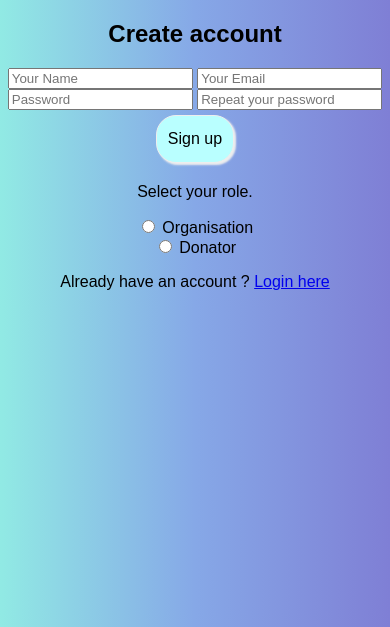
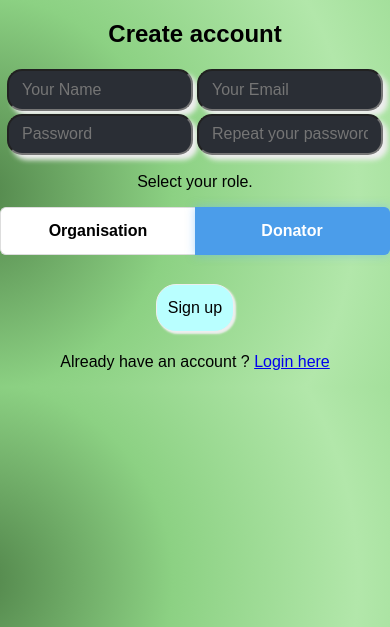
Before and after one commit to Shaikidris7786/Charity-Application-Blockchain, a Flask app: page / in a window 390 px wide. Shown: the top 627 px of the page. Run offline with Flask 2, Linux system fonts and the light colour scheme; parts of the project's set-up code (start-up, migrations or seed data) failed here and were passed over.

Commit message:
Beautify the Sign up and login page

```diff
--- a/static/css/main.css
+++ b/static/css/main.css
@@ -1,9 +1,7 @@
 :root {
   background: #7F7FD5;
   /* fallback for old browsers */
-  background: -webkit-gradient(linear, left top, right top, from(#91EAE4), color-stop(#86A8E7), to(#7F7FD5));
-  background: linear-gradient(to right, #91EAE4, #86A8E7, #7F7FD5);
-  /* W3C, IE 10+/ Edge, Firefox 16+, Chrome 26+, Opera 12+, Safari 7+ */
+  background-image: radial-gradient(circle 759px at -6.7% 50%, #508349 0%, #8cd183 26.2%, #b2e7aa 50.6%, #90d587 74.1%, #4b7645 100.3%);
   font-size: 1rem;
 }
 
@@ -52,4 +50,114 @@ table, th, td {
           box-shadow: 5px 5px 5px #eee;
   color: #fff;
 }
+
+/* MIXINS */
+.toggle {
+  margin: 0 0 1.5rem;
+  -webkit-box-sizing: border-box;
+          box-sizing: border-box;
+  font-size: 0;
+  display: -webkit-box;
+  display: -ms-flexbox;
+  display: flex;
+  -webkit-box-orient: horizontal;
+  -webkit-box-direction: normal;
+      -ms-flex-flow: row nowrap;
+          flex-flow: row nowrap;
+  -webkit-box-pack: center;
+      -ms-flex-pack: center;
+          justify-content: center;
+  -webkit-box-align: stretch;
+      -ms-flex-align: stretch;
+          align-items: stretch;
+}
+
+.toggle input {
+  width: 0;
+  height: 0;
+  position: absolute;
+  left: -9999px;
+}
+
+.toggle input + label {
+  margin: 0;
+  padding: .75rem 2rem;
+  -webkit-box-sizing: border-box;
+          box-sizing: border-box;
+  position: relative;
+  display: inline-block;
+  border: solid 1px #DDD;
+  background-color: #FFF;
+  font-size: 1rem;
+  line-height: 140%;
+  font-weight: 600;
+  text-align: center;
+  -webkit-box-shadow: 0 0 0 rgba(255, 255, 255, 0);
+          box-shadow: 0 0 0 rgba(255, 255, 255, 0);
+  -webkit-transition: border-color .15s ease-out,
+ color .25s ease-out,
+ background-color .15s ease-out,
+ -webkit-box-shadow .15s ease-out;
+  transition: border-color .15s ease-out,
+ color .25s ease-out,
+ background-color .15s ease-out,
+ -webkit-box-shadow .15s ease-out;
+  transition: border-color .15s ease-out,
+ color .25s ease-out,
+ background-color .15s ease-out,
+ box-shadow .15s ease-out;
+  transition: border-color .15s ease-out,
+ color .25s ease-out,
+ background-color .15s ease-out,
+ box-shadow .15s ease-out,
+ -webkit-box-shadow .15s ease-out;
+  /* ADD THESE PROPERTIES TO SWITCH FROM AUTO WIDTH TO FULL WIDTH */
+  /* ----- */
+}
+
+.toggle input + label:first-of-type {
+  border-radius: 6px 0 0 6px;
+  border-right: none;
+}
+
+.toggle input + label:last-of-type {
+  border-radius: 0 6px 6px 0;
+  border-left: none;
+}
+
+.toggle input:hover + label {
+  border-color: #213140;
+}
+
+.toggle input:checked + label {
+  background-color: #4B9DEA;
+  color: #FFF;
+  -webkit-box-shadow: 0 0 10px rgba(102, 179, 251, 0.5);
+          box-shadow: 0 0 10px rgba(102, 179, 251, 0.5);
+  border-color: #4B9DEA;
+  z-index: 1;
+}
+
+.toggle input:focus + label {
+  outline: dotted 1px #CCC;
+  outline-offset: .45rem;
+}
+
+@media (max-width: 800px) {
+  .toggle input + label {
+    padding: .75rem .25rem;
+    -webkit-box-flex: 0;
+        -ms-flex: 0 0 50%;
+            flex: 0 0 50%;
+    display: -webkit-box;
+    display: -ms-flexbox;
+    display: flex;
+    -webkit-box-pack: center;
+        -ms-flex-pack: center;
+            justify-content: center;
+    -webkit-box-align: center;
+        -ms-flex-align: center;
+            align-items: center;
+  }
+}
 /*# sourceMappingURL=main.css.map */
--- a/static/css/main.scss
+++ b/static/css/main.scss
@@ -1,6 +1,7 @@
 :root{
     background: #7F7FD5;  /* fallback for old browsers */
-    background: linear-gradient(to right, #91EAE4, #86A8E7, #7F7FD5); /* W3C, IE 10+/ Edge, Firefox 16+, Chrome 26+, Opera 12+, Safari 7+ */
+    // background: linear-gradient(to right, #91EAE4, #86A8E7, #7F7FD5); /* W3C, IE 10+/ Edge, Firefox 16+, Chrome 26+, Opera 12+, Safari 7+ */
+    background-image: radial-gradient( circle 759px at -6.7% 50%, rgba(80,131,73,1) 0%, rgba(140,209,131,1) 26.2%, rgba(178,231,170,1) 50.6%, rgba(144,213,135,1) 74.1%, rgba(75,118,69,1) 100.3% );
     font-size: 1rem;
 }
 
@@ -43,3 +44,61 @@ table, th, td {
     box-shadow: 5px 5px 5px #eee;
     color: #fff;
 }
+
+/* MIXINS */
+@mixin focusOutline {outline: dotted 1px #CCC; outline-offset: .45rem;}
+@mixin hideInput {width: 0; height: 0; position: absolute; left: -9999px;}
+@mixin breakpoint($point) {
+  @if $point == 1100 {
+    @media (max-width: 1100px) { @content ; }
+  }
+  @else if $point == 800 {
+    @media (max-width: 800px) { @content ; }
+  }
+}
+
+// Toggle Styling
+.toggle {
+    margin: 0 0 1.5rem; box-sizing: border-box;
+    font-size: 0;
+    display: flex;
+    flex-flow: row nowrap;
+    justify-content: center;
+    align-items: stretch;
+    input {@include hideInput;}
+    input + label {
+      margin: 0; padding: .75rem 2rem; box-sizing: border-box;
+      position: relative; display: inline-block;
+      border: solid 1px #DDD; background-color: #FFF;
+      font-size: 1rem; line-height: 140%; font-weight: 600; text-align: center;
+      box-shadow: 0 0 0 rgba(255,255,255,0);
+      transition:   border-color .15s ease-out,
+            color .25s ease-out,
+            background-color .15s ease-out,
+            box-shadow .15s ease-out;
+
+      /* ADD THESE PROPERTIES TO SWITCH FROM AUTO WIDTH TO FULL WIDTH */
+    //   flex: 0 0 50%; display: flex; justify-content: center; align-items: center;
+      /* ----- */
+
+      &:first-of-type {border-radius: 6px 0 0 6px; border-right: none;}
+      &:last-of-type {border-radius: 0 6px 6px 0; border-left: none;}
+    }
+    input:hover + label {border-color: #213140;}
+    input:checked + label {
+      background-color: #4B9DEA;
+      color: #FFF;
+      box-shadow: 0 0 10px rgba(#66B3FB, .5);
+      border-color: #4B9DEA;
+      z-index: 1;
+    }
+    input:focus + label {@include focusOutline;}
+
+    @include breakpoint(800) {
+      input + label {
+        padding: .75rem .25rem;
+        flex: 0 0 50%;
+        display: flex; justify-content: center; align-items: center;
+      }
+    }
+  }
--- a/templates/login.html
+++ b/templates/login.html
@@ -11,8 +11,8 @@
         <div class="container">
                 <form method="POST" id="signup-form" class="signup-form" action="{{url_for('login')}}">
                     <h2 class="form-title">Sign-in</h2>
-                    <input type="text" class="form-input" name="name" id="name" placeholder="Your Name"/>
-                    <input type="password" class="form-input" name="password" id="password" placeholder="Password"/>
+                    <input type="text" class="input-control" name="name" id="name" placeholder="Your Name"/>
+                    <input type="password" class="input-control" name="password" id="password" placeholder="Password"/>
                     <input type="submit" name="submit" id="submit" class="form-submit" value="Sign-in"/>
                 </form>
                 <p>
--- a/templates/signup.html
+++ b/templates/signup.html
@@ -8,16 +8,18 @@
         <div class="container">
             <form method="POST" id="signup-form" class="signup-form" action="#">
                 <h2 class="form-title">Create account</h2>
-                <input type="text" class="form-input" name="name" id="name" placeholder="Your Name"/>
-                <input type="email" class="form-input" name="email" id="email" placeholder="Your Email"/>
-                <input type="password" class="form-input" name="password" id="password" placeholder="Password"/>
-                <input type="password" class="form-input" name="re_password" id="re_password" placeholder="Repeat your password"/>
+                <input type="text" class="input-control" name="name" id="name" placeholder="Your Name"/>
+                <input type="email" class="input-control" name="email" id="email" placeholder="Your Email"/>
+                <input type="password" class="input-control" name="password" id="password" placeholder="Password"/>
+                <input type="password" class="input-control" name="re_password" id="re_password" placeholder="Repeat your password"/>
+                <p>Select your role.</p>
+                <div class="toggle">
+                    <input type="radio" name="position" value="organiser" id="html1" checked="checked"/>
+                    <label for="html1">Organisation</label>
+                    <input type="radio" name="position" value="donator" id="html2" checked="checked"/>
+                    <label for="html2">Donator</label>
+                  </div>
                 <input type="submit" name="submit" id="submit" class="form-submit" value="Sign up"/>
-                <p>Select your role.</p>
-                <input type="radio" id="html" name="position" value="organiser">
-                <label for="html">Organisation</label><br>
-                <input type="radio" id="html" name="position" value="donator">
-                <label for="html">Donator</label><br>
             </form>
             <p class="loginhere">
                 Already have an account ? <a href="{{url_for('login')}}" class="loginhere-link">Login here</a>
```
Also changed, not shown: 1 other file.
